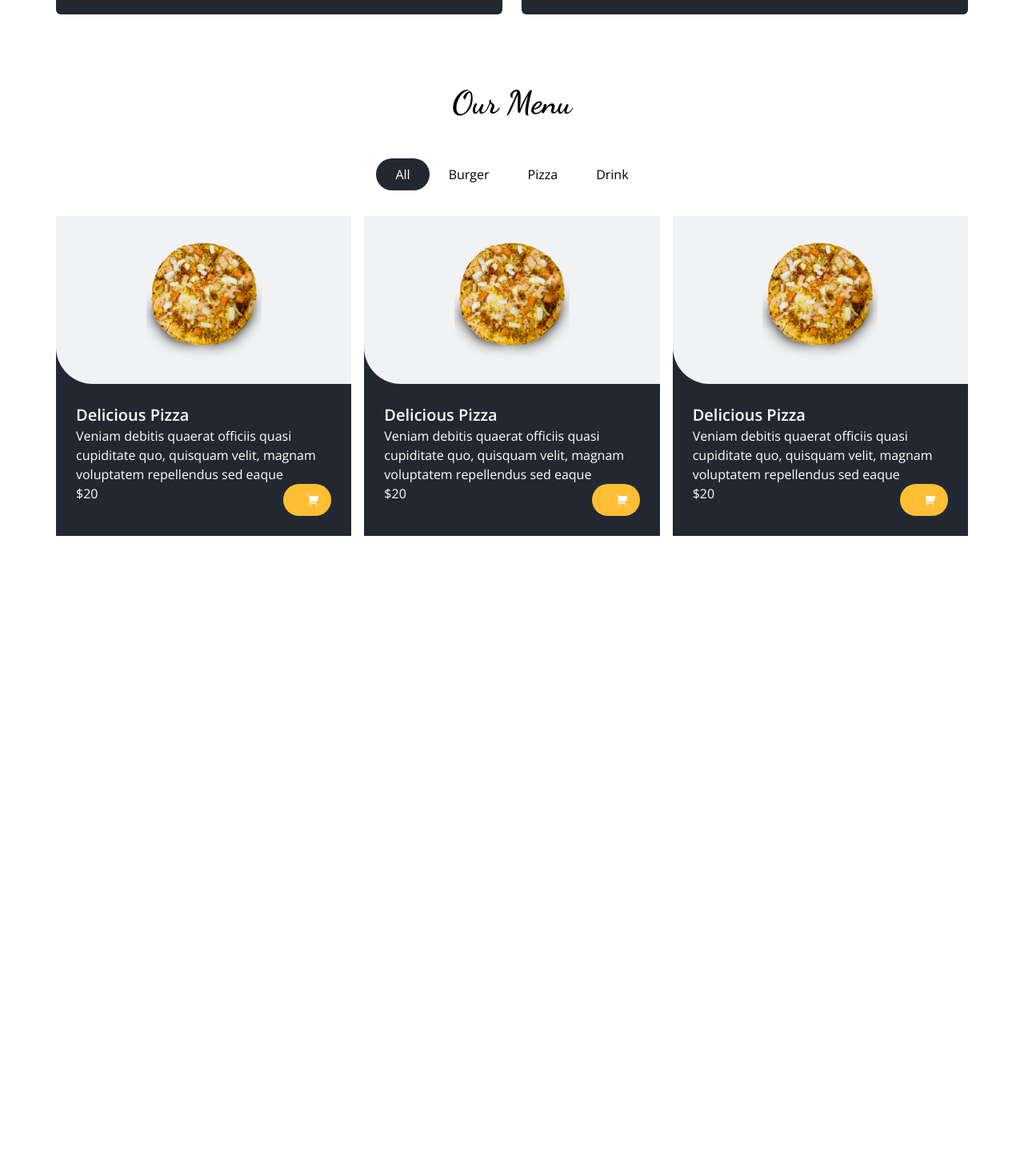
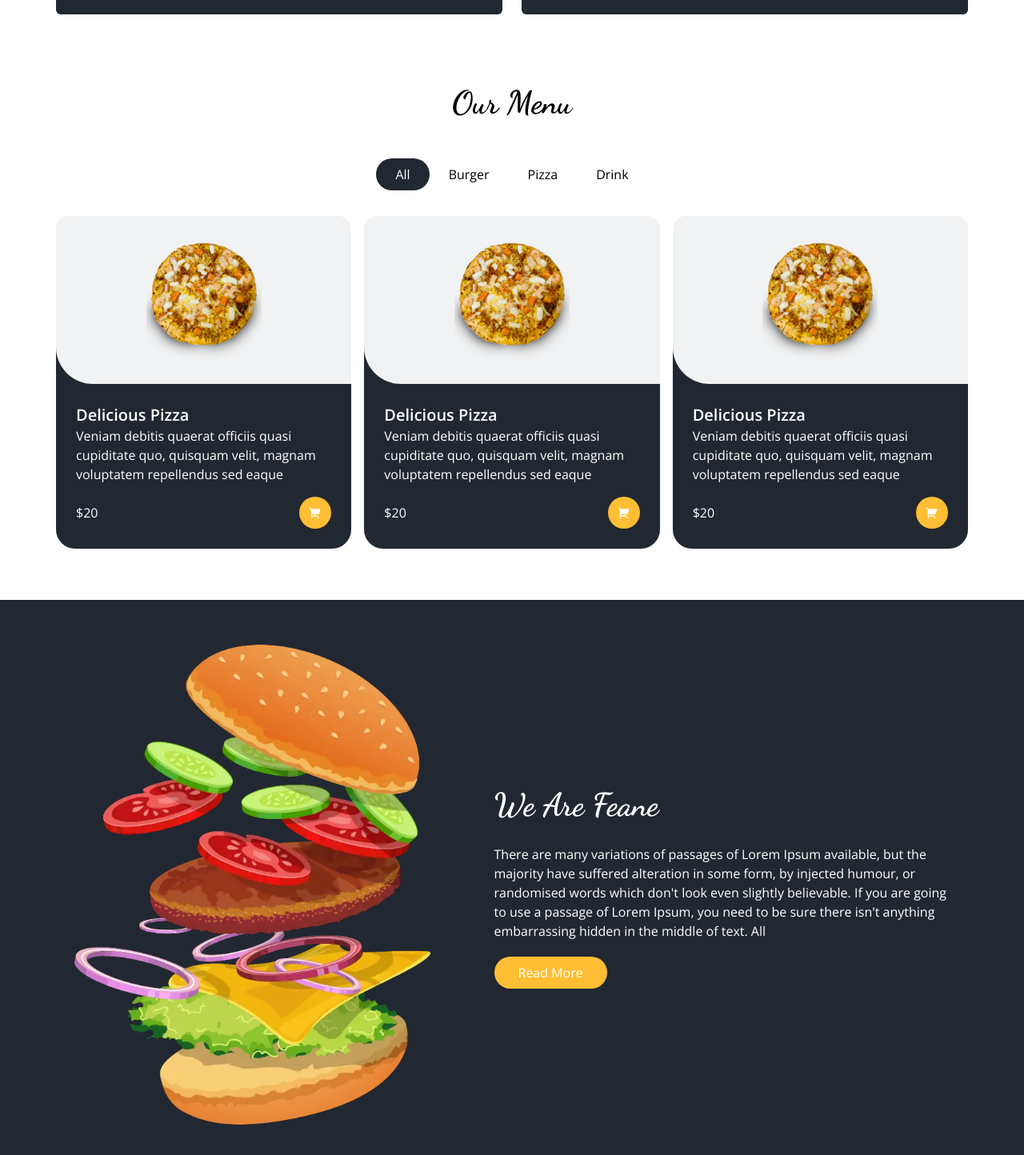
Before and after one commit to mrveavc/food-ordering, a Next.js app: page /home in a window 1280 px wide. Shown: the part 990-2434 px from the top of the page at 80% size. Before the commit the page ends 1724 px from the top, so only its background shows below. Built offline with nearby package versions, Linux system fonts and the light colour scheme.

Commit message:
aboutpage

```diff
--- a/pages/components/product/MenuItem.jsx
+++ b/pages/components/product/MenuItem.jsx
@@ -4,9 +4,9 @@ import { RiShoppingCart2Fill } from "react-icons/ri";
 
 const MenuItem = () => {
   return (
-    <div className="bg-secondary">
-      <div className="w-full bg-[#f1f2f3] h-[210px] grid place-content-center rounded-bl-[46px]">
-        <div className="relative w-36 h-36">
+    <div className="bg-secondary  rounded-3xl">
+      <div className="w-full bg-[#f1f2f3] h-[210px] grid place-content-center rounded-bl-[46px] rounded-tl-2xl rounded-tr-2xl" >
+        <div className="relative w-36 h-36 hover:scale-110 transition-all" >
           <Image src="/images/f1.png" alt="" layout="fill" />
         </div>
       </div>
@@ -17,9 +17,9 @@ const MenuItem = () => {
           Veniam debitis quaerat officiis quasi cupiditate quo, quisquam velit,
           magnam voluptatem repellendus sed eaque
         </p>
-        <div className="flex justify-between">
+        <div className="flex justify-between items-center mt-4">
           <span>$20</span>
-          <button className="btn-primary !w-10 !h-10 !rounded-full p-0">
+          <button className="btn-primary !w-10 !h-10 !rounded-full !p-0 grid place-content-center">
             <RiShoppingCart2Fill></RiShoppingCart2Fill>
           </button>
         </div>
--- a/pages/components/product/MenuWrapper.jsx
+++ b/pages/components/product/MenuWrapper.jsx
@@ -17,7 +17,7 @@ const MenuWrapper = () => {
         </div>
       </div>
 
-      <div className="mt-8 grid grid-cols-3 gap-4">
+      <div className="mt-8 grid md:grid-cols-3 sm:grid-cols-2 grid-cols-1 gap-4">
         <MenuItem></MenuItem>
         <MenuItem></MenuItem>
         <MenuItem></MenuItem>
--- /dev/null
+++ b/pages/components/ui/About.jsx
@@ -0,0 +1,31 @@
+import Image from "next/image";
+import React from "react";
+import Title from "./Title";
+
+const About = () => {
+  return (
+    <div className="bg-secondary py-14">
+      <div className="container mx-auto flex items-center text-white gap-20   justify-center flex-wrap">
+        <div className="flex justify-center">
+        <div className="relative sm:w-[445px] sm:h-[600px] flex justify-center w-[300px] h-[450px]">
+          <Image src="/images/about-img.png" alt="" layout="fill" />
+        </div>
+        </div>
+        <div className="md:w-1/2 flex-wrap">
+          <Title addClass="text-[40px]">We Are Feane</Title>
+          <p className="my-5 flex flex-col items-center">
+            There are many variations of passages of Lorem Ipsum available, but
+            the majority have suffered alteration in some form, by injected
+            humour, or randomised words which don't look even slightly
+            believable. If you are going to use a passage of Lorem Ipsum, you
+            need to be sure there isn't anything embarrassing hidden in the
+            middle of text. All
+          </p>
+          <button className="btn-primary">Read More</button>
+        </div>
+      </div>
+    </div>
+  );
+};
+
+export default About;
--- a/pages/home/index.jsx
+++ b/pages/home/index.jsx
@@ -2,6 +2,7 @@ import React from 'react'
 import Campaigns from '../components/ui/Campaigns';
 import Carousel from '../components/ui/Carousel';
 import MenuWrapper from '../components/product/MenuWrapper';
+import About from '../components/ui/About';
 
  const Index = () => {
   return (
@@ -9,6 +10,7 @@ import MenuWrapper from '../components/product/MenuWrapper';
       <Carousel/>
       <Campaigns/>
       <MenuWrapper/>
+      <About></About>
     </div>
   )
 }
```
Also changed, not shown: public/images/about-img.png (added).
